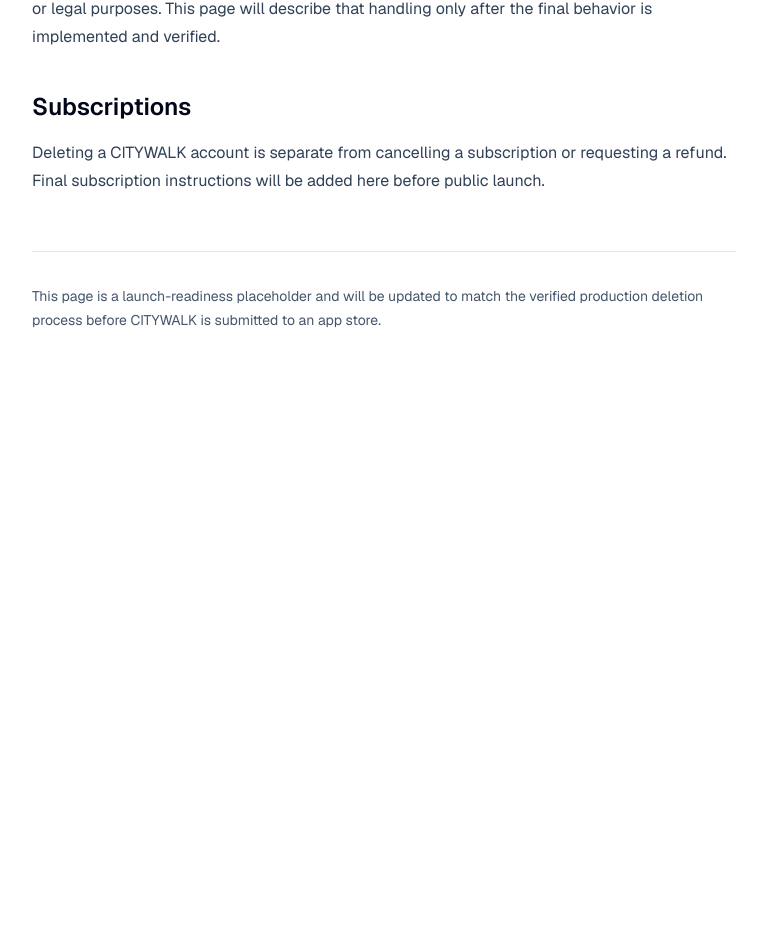
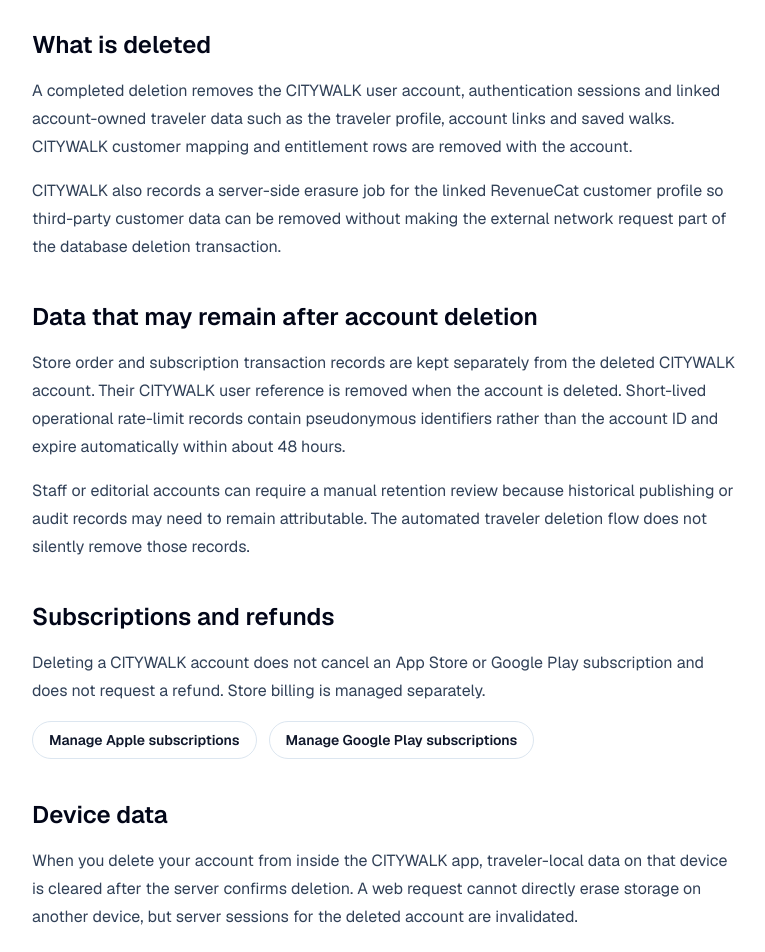
Before and after one commit to IamAssiaAjdaai/lubeck-ai-guide, a Next.js app: page /account-deletion in a window 1280 px wide. Shown: the part 693-1645 px from the top of the page, without its empty margins (256-1021 px from the left). Before the commit the page ends 1121 px from the top, so only its background shows below. Built offline with nearby package versions, Linux system fonts and the light colour scheme.

Commit message:
ACCOUNT-01: make public deletion resource actionable

```diff
--- a/src/app/account-deletion/page.tsx
+++ b/src/app/account-deletion/page.tsx
@@ -1,9 +1,11 @@
 import type { Metadata } from "next";
 import Link from "next/link";
 
+import { AccountDeletionRequestPanel } from "@/components/account/AccountDeletionRequestPanel";
+
 export const metadata: Metadata = {
   title: "Delete your CITYWALK account",
-  description: "How to delete your CITYWALK account and the personal data connected to it.",
+  description: "Request deletion of your CITYWALK account and associated traveler data.",
   alternates: { canonical: "/account-deletion" },
   robots: { index: true, follow: true },
 };
@@ -20,35 +22,63 @@ export default function AccountDeletionPage() {
       </h1>
 
       <p className="mt-6 text-lg leading-8 text-slate-700">
-        CITYWALK is implementing account deletion for signed-in travelers. This page will be the public account-deletion resource used by CITYWALK once the in-app deletion flow is complete.
+        You can request permanent deletion from CITYWALK account settings in the app or from this page. The web flow verifies the email address connected to the account before deletion.
       </p>
 
+      <AccountDeletionRequestPanel />
+
       <section className="mt-12 space-y-4">
-        <h2 className="text-2xl font-semibold text-slate-950">Current status</h2>
+        <h2 className="text-2xl font-semibold text-slate-950">What is deleted</h2>
         <p className="leading-7 text-slate-700">
-          Account deletion is not yet available in the public app. We will not publish instructions that claim deletion is available before the complete deletion flow has been implemented and verified.
+          A completed deletion removes the CITYWALK user account, authentication sessions and linked account-owned traveler data such as the traveler profile, account links and saved walks. CITYWALK customer mapping and entitlement rows are removed with the account.
+        </p>
+        <p className="leading-7 text-slate-700">
+          CITYWALK also records a server-side erasure job for the linked RevenueCat customer profile so third-party customer data can be removed without making the external network request part of the database deletion transaction.
         </p>
       </section>
 
       <section className="mt-10 space-y-4">
-        <h2 className="text-2xl font-semibold text-slate-950">What the finished flow will cover</h2>
+        <h2 className="text-2xl font-semibold text-slate-950">Data that may remain after account deletion</h2>
         <p className="leading-7 text-slate-700">
-          The finished flow will let a signed-in traveler initiate deletion from CITYWALK, confirm the destructive action, remove CITYWALK account data that does not need to be retained, clear local traveler data, and sign the deleted account out.
+          Store order and subscription transaction records are kept separately from the deleted CITYWALK account. Their CITYWALK user reference is removed when the account is deleted. Short-lived operational rate-limit records contain pseudonymous identifiers rather than the account ID and expire automatically within about 48 hours.
         </p>
         <p className="leading-7 text-slate-700">
-          Purchase and subscription records may require separate handling for store, provider, accounting, or legal purposes. This page will describe that handling only after the final behavior is implemented and verified.
+          Staff or editorial accounts can require a manual retention review because historical publishing or audit records may need to remain attributable. The automated traveler deletion flow does not silently remove those records.
         </p>
       </section>
 
       <section className="mt-10 space-y-4">
-        <h2 className="text-2xl font-semibold text-slate-950">Subscriptions</h2>
+        <h2 className="text-2xl font-semibold text-slate-950">Subscriptions and refunds</h2>
         <p className="leading-7 text-slate-700">
-          Deleting a CITYWALK account is separate from cancelling a subscription or requesting a refund. Final subscription instructions will be added here before public launch.
+          Deleting a CITYWALK account does not cancel an App Store or Google Play subscription and does not request a refund. Store billing is managed separately.
+        </p>
+        <div className="flex flex-wrap gap-3">
+          <a
+            href="https://apps.apple.com/account/subscriptions"
+            rel="noreferrer"
+            className="rounded-full border border-slate-300 px-4 py-2 text-sm font-semibold text-slate-900 hover:border-slate-500"
+          >
+            Manage Apple subscriptions
+          </a>
+          <a
+            href="https://play.google.com/store/account/subscriptions"
+            rel="noreferrer"
+            className="rounded-full border border-slate-300 px-4 py-2 text-sm font-semibold text-slate-900 hover:border-slate-500"
+          >
+            Manage Google Play subscriptions
+          </a>
+        </div>
+      </section>
+
+      <section className="mt-10 space-y-4">
+        <h2 className="text-2xl font-semibold text-slate-950">Device data</h2>
+        <p className="leading-7 text-slate-700">
+          When you delete your account from inside the CITYWALK app, traveler-local data on that device is cleared after the server confirms deletion. A web request cannot directly erase storage on another device, but server sessions for the deleted account are invalidated.
         </p>
       </section>
 
       <p className="mt-14 border-t border-slate-200 pt-8 text-sm leading-6 text-slate-600">
-        This page is a launch-readiness placeholder and will be updated to match the verified production deletion process before CITYWALK is submitted to an app store.
+        Need help with an account-deletion request? Contact <a className="font-semibold text-blue-700 hover:underline" href="mailto:support@getcitywalk.com">support@getcitywalk.com</a>.
       </p>
     </main>
   );
```
